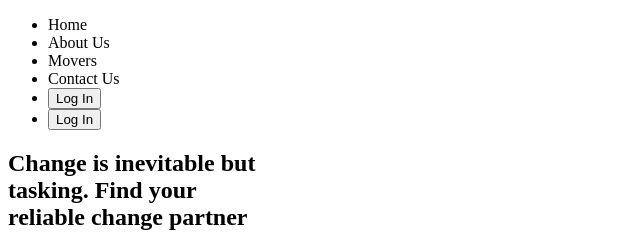
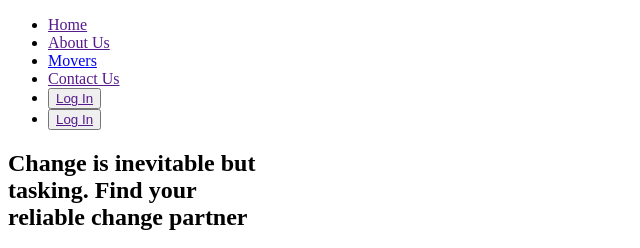
Before and after one commit to Pe-ngo/Second-Week-Project, a plain HTML site: page index.html in a window 1280 px wide. Shown: the top 248 px of the page, without its empty margins (0-640 px from the left). Drawn offline with Linux system fonts and the light colour scheme.

Commit message:
add index.css and movers.html files and link page 2

```diff
--- a/index.html
+++ b/index.html
@@ -11,12 +11,12 @@
     <section class="topnav">
         <nav>
             <ul>
-                <li>Home</li>
-                <li>About Us</li>
-                <li>Movers</li>
-                <li>Contact Us</li>
-                <li><button class="logIn1">Log In</button></li>
-                <li><button class="logIn2">Log In</button></li>
+                <li><a href="">Home</a></li>
+                <li><a href="">About Us</a></li>
+                <li><a href="./movers.html">Movers</a></li>
+                <li><a href="">Contact Us</a></li>
+                <li><button class="logIn1"><a href="">Log In</a></button></li>
+                <li><button class="logIn2"><a href="">Log In</a></button></li>
             </ul>
         </nav>
 
```
Also changed, not shown: movers.html (added, +13 -0 lines), assets/css/index.css (added).
